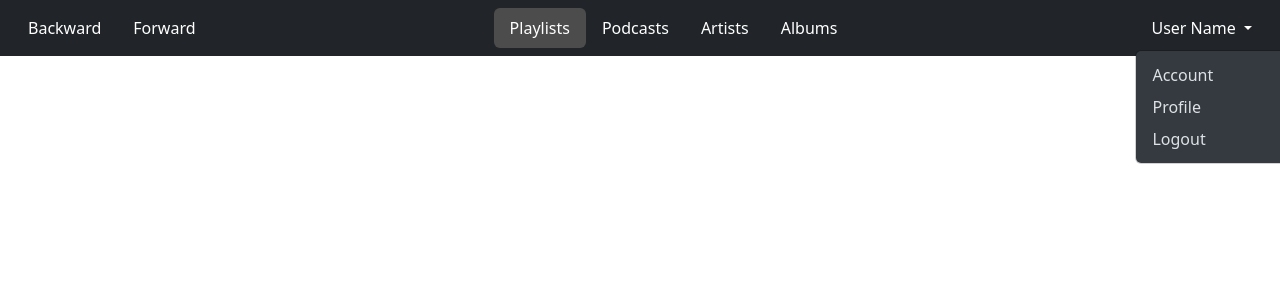
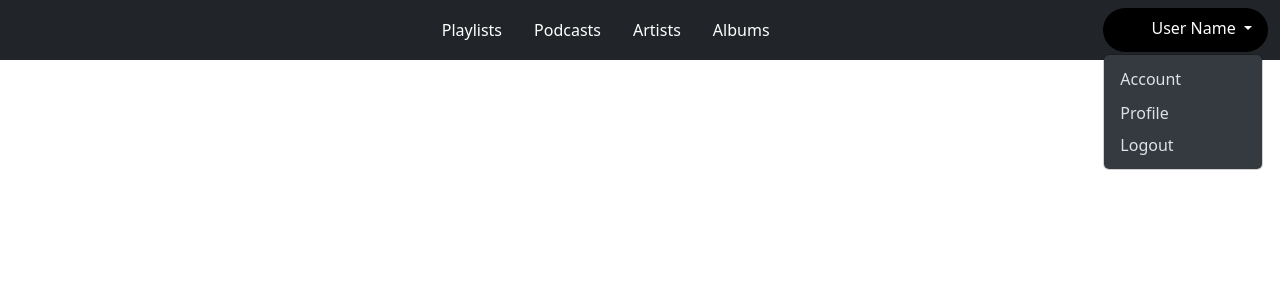
Before and after one commit to jluzier44/spotify-app, an Angular app: page / in a window 1280 px wide. Both pictures are taken after a click on the button "User Name". Shown: the top 300 px of the page. Built offline with nearby package versions, Linux system fonts and the light colour scheme.

Commit message:
Added icons to navbar, css element colors, and hover colors.

```diff
--- a/angular.json
+++ b/angular.json
@@ -22,7 +22,12 @@
             "tsConfig": "tsconfig.app.json",
             "assets": [
               "src/favicon.ico",
-              "src/assets"
+              "src/assets",
+              {
+                "glob": "bootstrap-icons.svg",
+                "input": "./node_modules/bootstrap-icons/",
+                "output": "/assets/"
+              }
             ],
             "styles": [
               "src/styles.css",
--- /dev/null
+++ b/src/app/header/history.component.css
@@ -0,0 +1,7 @@
+.nav-item:hover{
+    background-color: #4c4c4c;
+}
+
+#historyButton{
+    fill: white;
+}
--- a/src/app/header/history.component.html
+++ b/src/app/header/history.component.html
@@ -1,8 +1,16 @@
 <ul class="nav">
     <li class="nav-item">
-        <a href="" class="nav-link text-white">Backward</a>
+        <a href="" class="nav-link p-1 mx-2">
+            <svg class="bi" width="24" height="24" id="historyButton">
+                <use xlink:href="./assets/bootstrap-icons.svg#arrow-left-circle"/>
+            </svg>
+        </a>
     </li>
     <li class="nav-item">
-        <a href="" class="nav-link text-white">Forward</a>
+        <a href="" class="nav-link p-1 mx-2">
+            <svg class="bi" width="24" height="24" id="historyButton">
+                <use xlink:href="./assets/bootstrap-icons.svg#arrow-right-circle"/>
+            </svg>
+        </a>
     </li>
 </ul>
--- a/src/app/header/history.component.ts
+++ b/src/app/header/history.component.ts
@@ -2,7 +2,8 @@ import { Component } from "@angular/core";
 
 @Component({
     selector: "spotify-history",
-    templateUrl: "history.component.html"
+    templateUrl: "history.component.html",
+    styleUrls: ["history.component.css"]
 })
 export class HistoryComponent{
 
--- a/src/app/header/library-buttons.component.css
+++ b/src/app/header/library-buttons.component.css
@@ -1,3 +1,3 @@
-.nav-pills .nav-link.active {
+.nav-pills .nav-link:hover {
     background-color:#4c4c4c ;
 }
--- a/src/app/header/library-buttons.component.html
+++ b/src/app/header/library-buttons.component.html
@@ -1,6 +1,6 @@
 <ul class="nav nav-pills">
     <li class="nav-item">
-        <a href="" class="nav-link text-white active">Playlists</a>
+        <a href="" class="nav-link text-white">Playlists</a>
     </li>
     <li class="nav-item">
         <a href="" class="nav-link text-white">Podcasts</a>
--- a/src/app/header/topbar.component.html
+++ b/src/app/header/topbar.component.html
@@ -1,9 +1,7 @@
 <nav class="navbar navbar-dark bg-dark">
     <div class="container-fluid">
         <spotify-history>Loading history</spotify-history>
-
         <spotify-library-buttons>Loading library buttons</spotify-library-buttons>
-
         <spotify-user-dropdown>Loading user dropdown</spotify-user-dropdown>
     </div>
 </nav>
--- /dev/null
+++ b/src/app/header/user-dropdown.component.css
@@ -0,0 +1,18 @@
+#navbarDropdown {
+    background-color: black;
+    border-radius: 30px;
+}
+
+#navbarDropdown:hover {
+    background-color: #4c4c4c;
+}
+
+#userIcon{
+    border-radius: 50%;
+    background-color: black;
+    fill: white;
+}
+
+#dropdownArrow{
+    fill: white;
+}
--- a/src/app/header/user-dropdown.component.html
+++ b/src/app/header/user-dropdown.component.html
@@ -1,11 +1,21 @@
-<ul class="nav">
+<ul class="nav navbar-dark">
     <li class="nav-item dropdown">
-        <a class="nav-link text-white dropdown-toggle" href="#" role="button" data-bs-toggle="dropdown"
+        <a class="nav-link text-white dropdown-toggle" href="#" id="navbarDropdown" role="button" data-bs-toggle="dropdown"
             aria-expanded="false">
+            <svg class="bi p-1" width="28" height="28" id="userIcon">
+                <use xlink:href="./assets/bootstrap-icons.svg#person-fill"/>
+            </svg>
             User Name
         </a>
         <ul class="dropdown-menu dropdown-menu-dark">
-            <li><a class="dropdown-item" href="#">Account</a></li>
+            <li>
+                <a class="dropdown-item" href="#">
+                    Account
+                    <svg class="bi p-1" width="24" height="24" id="dropdownArrow">
+                        <use xlink:href="./assets/bootstrap-icons.svg#box-arrow-up-right"/>
+                    </svg>
+                </a>
+            </li>
             <li><a class="dropdown-item" href="#">Profile</a></li>
             <li><a class="dropdown-item" href="#">Logout</a></li>
         </ul>
--- a/src/app/header/user-dropdown.component.ts
+++ b/src/app/header/user-dropdown.component.ts
@@ -2,7 +2,8 @@ import { Component } from "@angular/core";
 
 @Component({
     selector: "spotify-user-dropdown",
-    templateUrl: "user-dropdown.component.html"
+    templateUrl: "user-dropdown.component.html",
+    styleUrls: ["user-dropdown.component.css"]
 })
 export class UserDropdownComponent{
 
```
Also changed, not shown: 1 other file (tests, documents, lock files or other folders).
